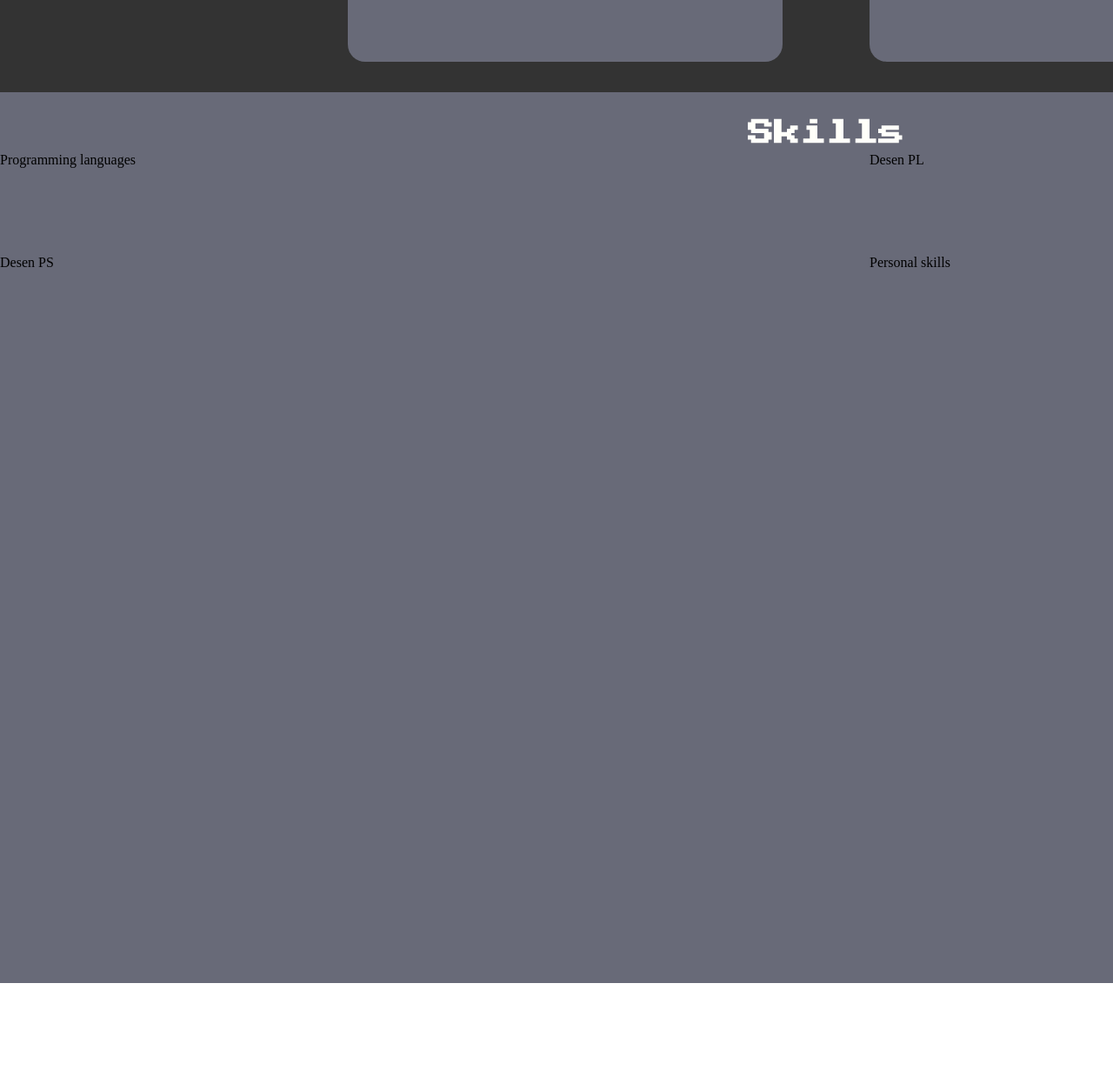
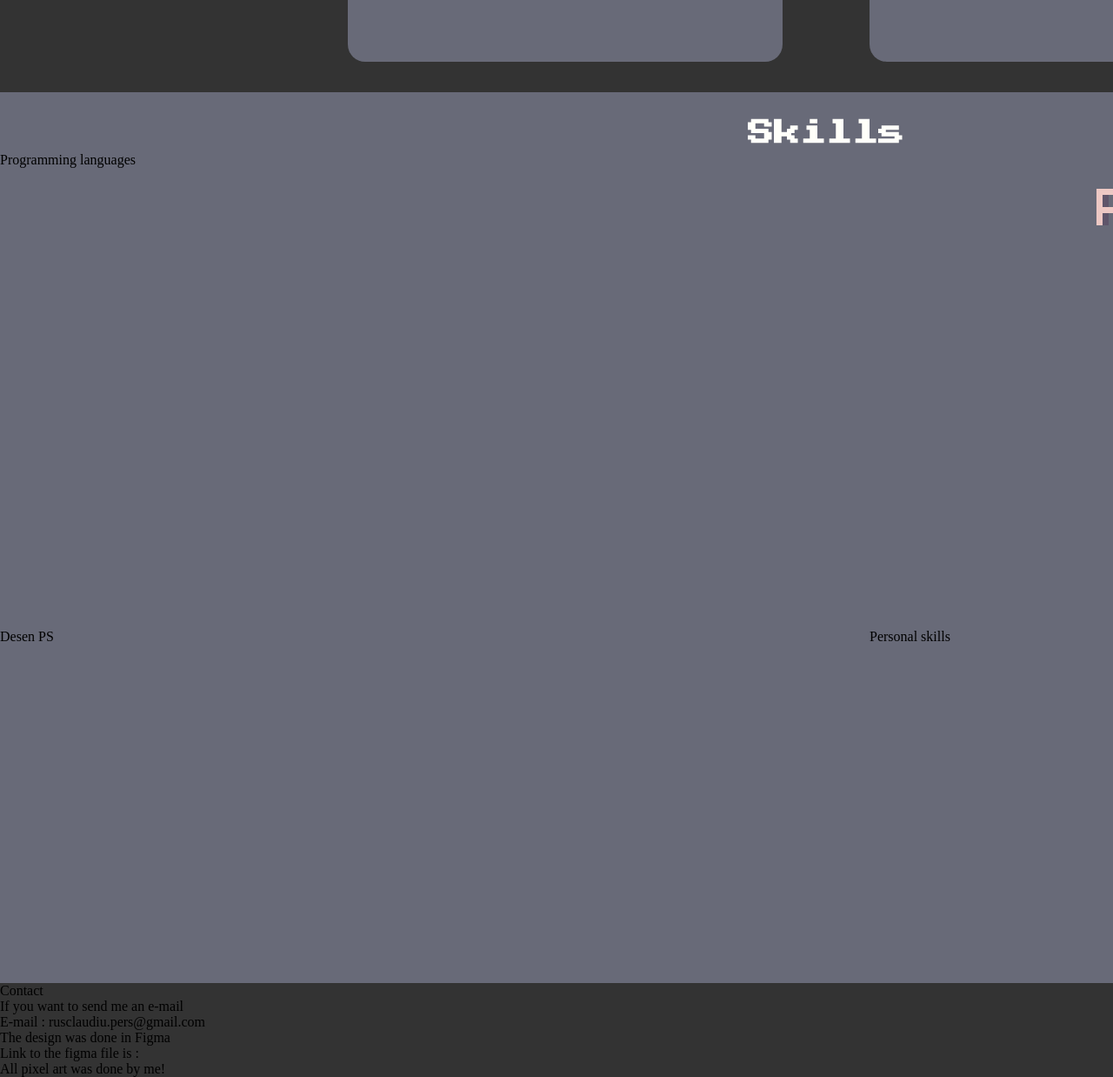
Before and after one commit to CrashMtfk/Portfolio, a website built with Vite: page portfolio/index.html in a window 1280 px wide. Shown: the part 1972-3210 px from the top of the page at 87% size. Before the commit the page ends 3102 px from the top, so only its background shows below. Built offline with nearby package versions, Linux system fonts and the light colour scheme; a web font is replaced by a local one.

Commit message:
added drawing and coded some of the contact section

```diff
--- a/portfolio/index.html
+++ b/portfolio/index.html
@@ -72,7 +72,7 @@
           <h3>Programming languages</h3>
         </div>
         <div class="pl-drawing">
-          <h3>Desen PL</h3>
+          <img src="images/PCProgSkills.png" alt="pixel art drawing of a computer">
         </div>
         <div class="ps-drawing">
           <h3>Desen PS</h3>
@@ -82,5 +82,13 @@
         </div>
       </div>
     </div>
+    <div class="contact-section">
+      <h2>Contact</h2>
+      <p>If you want to send me an e-mail</p>
+      <p>E-mail : rusclaudiu.pers@gmail.com</p>
+      <p>The design was done in Figma</p>
+      <p>Link to the figma file is : </p>
+      <p>All pixel art was done by me!</p>
+    </div>
   </body>
 </html>
--- a/portfolio/style.css
+++ b/portfolio/style.css
@@ -171,3 +171,14 @@ nav ul li a:hover{
   grid-template-columns: 2fr 2fr;
   gap: 100px 100px;
 }
+
+.contact-section {
+  background-color: #333333;
+}
+
+
+.pl-drawing img{
+  display: block;
+  margin-left: auto;
+  margin-right: auto;
+}
```
Also changed, not shown: portfolio/images/PCProgSkills.png (added).
